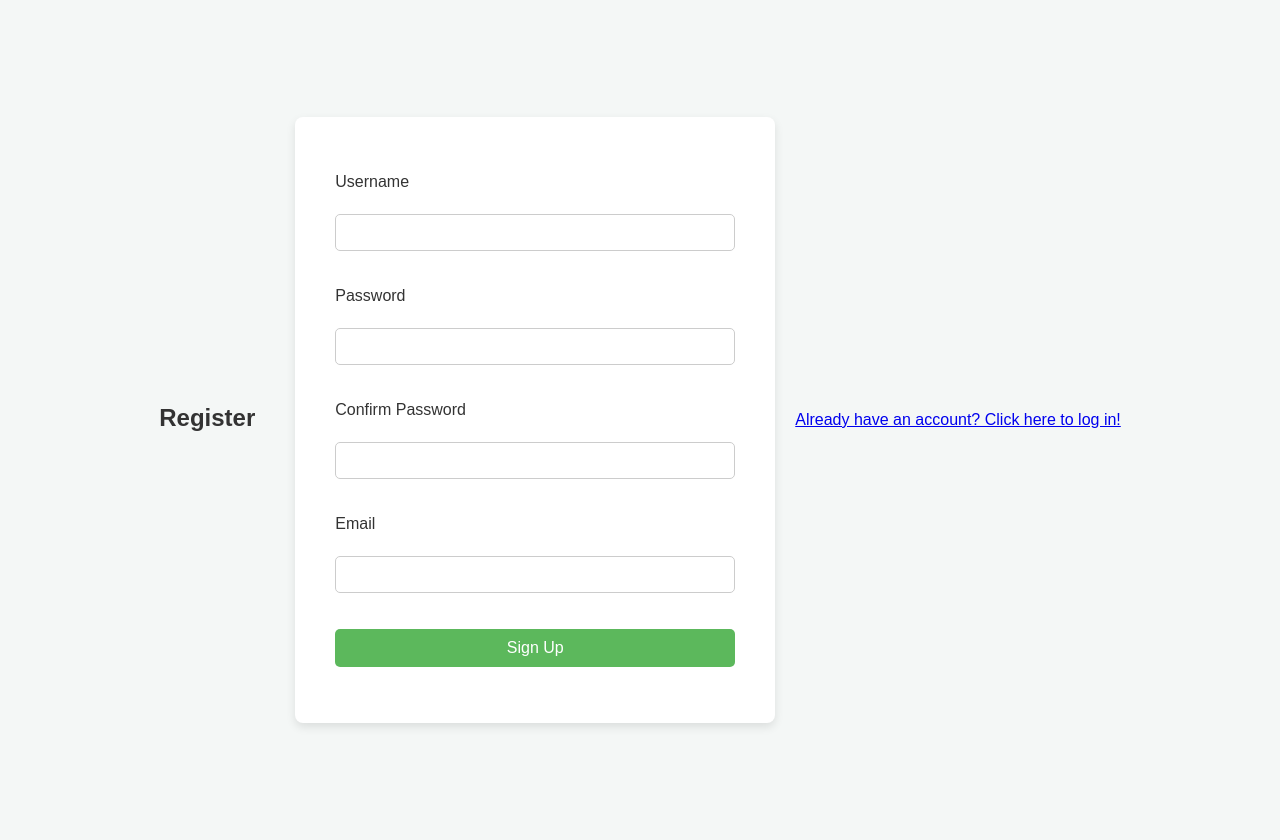
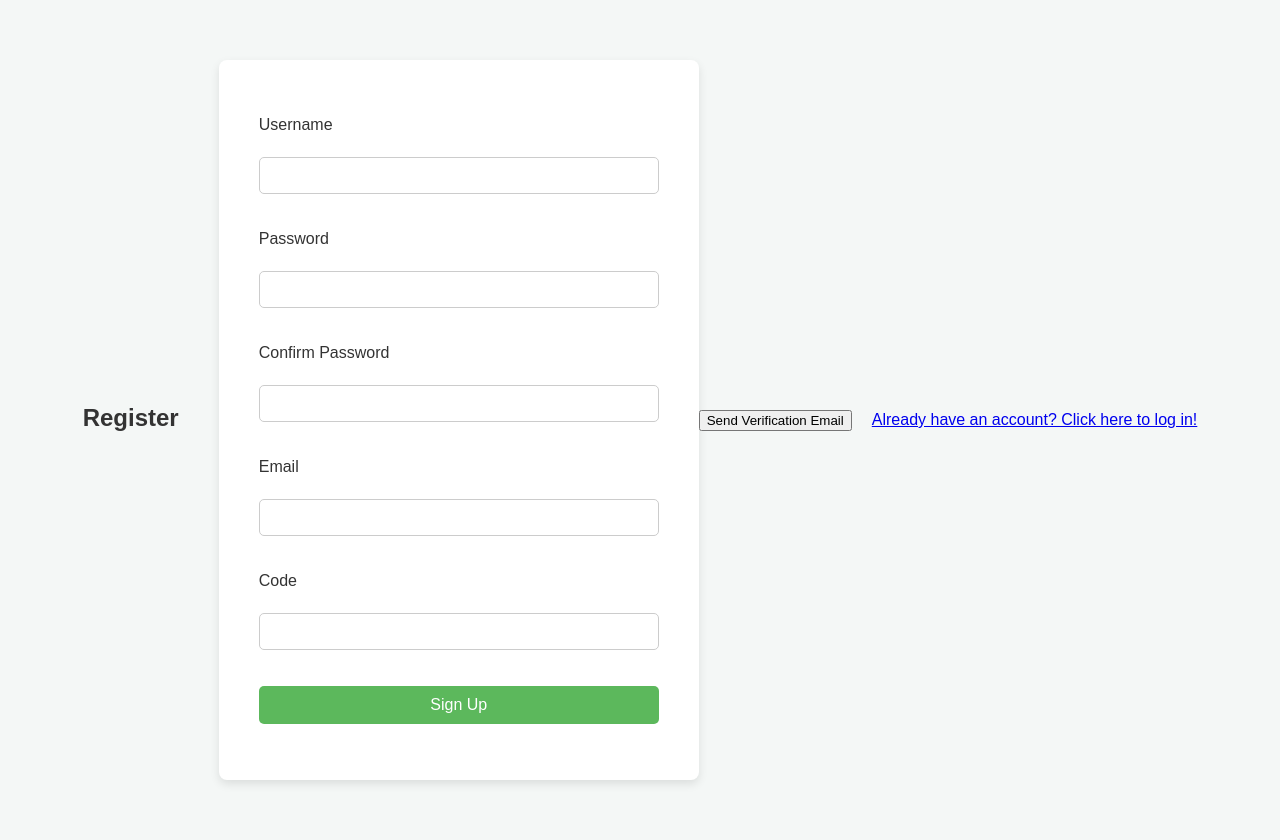
Before and after one commit to SakethSripada/Flask-SocialMedia-Automation, a Flask app: page /register in a window 1280 px wide. Run offline with Flask 3, Linux system fonts and the light colour scheme; some libraries are stand-ins or nearby versions.

Commit message:
Fixed registration verification, it sends a code now instead of a link, and only allows registration after code is entered. csrf protection also enabled.

```diff
--- a/app.py
+++ b/app.py
@@ -10,16 +10,19 @@ from instance.secret import SECRET_KEY, MAIL_DEFAULT_SENDER, MAIL_PASSWORD, MAIL
 from flask_mail import Mail, Message
 from itsdangerous import URLSafeTimedSerializer, SignatureExpired
 from flask_migrate import Migrate
+from datetime import datetime, timedelta
+from flask_wtf.csrf import CSRFProtect
+import json
+import random
 import uuid
 import os
-import datetime
 import sched
 import time
 import threading
 import logging
 
 app = Flask(__name__, template_folder="templates")
-
+csrf = CSRFProtect(app)
 app.config["SQLALCHEMY_DATABASE_URI"] = "sqlite:///app.db?check_same_thread=False"
 db = SQLAlchemy(app)
 migrate = Migrate(app, db)
@@ -40,6 +43,8 @@ class User(db.Model):
     password_hash = db.Column(db.String(128))
     email = db.Column(db.String(120), unique=True, nullable=False)
     email_verified = db.Column(db.Boolean, default=False)
+    verification_code = db.Column(db.String(6))
+    verification_code_expiry = db.Column(db.DateTime)
 
     def set_pass(self, password):
         self.password_hash = generate_password_hash(password)
@@ -59,11 +64,16 @@ s = URLSafeTimedSerializer(app.secret_key)
 
 
 def send_verif_email(user_email):
-    token = s.dumps(user_email, salt="email-confirm")
-    message = Message("Email Verification", recipients=[user_email])
-    link = url_for("confirm_email", token=token, _external=True)
-    message.body = f"Your verification link is: {link}"
-    mail.send(message)
+    user = User.query.filter_by(email=user_email).first()
+    if user:
+        verification_code = "".join([str(random.randint(0, 9)) for _ in range(6)])
+        user.verification_code = verification_code
+        user.verification_code_expiry = datetime.utcnow() + timedelta(minutes=10)
+
+        db.session.commit()
+        message = Message("Email Verification", recipients=[user.email])
+        message.body = f"Your code is: {verification_code}"
+        mail.send(message)
 
 
 class RegisterForm(FlaskForm):
@@ -78,6 +88,7 @@ class RegisterForm(FlaskForm):
                                                                      EqualTo("password",
                                                                              message="Passwords Must Match")])
     email = StringField("Email", validators=[DataRequired(), Email()])
+    verif_code = StringField("Code", validators=[DataRequired()])
     submit = SubmitField("Sign Up")
 
     def validate_username(self, username):
@@ -103,37 +114,43 @@ def home():
     return render_template("index.html")
 
 
-@app.route("/confirm_email/<token>")
-def confirm_email(token):
-    try:
-        email = s.loads(token, salt="email-confirm", max_age=1800)
-    except SignatureExpired:
-        return "<h1>The token has expired.</h1>"
-    user = User.query.filter_by(email=email).first_or_404()
-    if not user.email_verified:
-        user.email_verified = True
-        db.session.commit()
-        return "<h1>Email Verified Successfully.</h1>"
-    else:
-        return "<h1>Email has already been verified successfully</h1>"
+@app.route('/send-verification-email', methods=['POST'])
+def send_verification_email():
+    data = json.loads(request.data)
+    email = data.get('email')
+    user = User.query.filter_by(email=email).first()
+    if user:
+        return jsonify({'message': 'An account with this email already exists.'}), 400
+
+    verification_code = "".join([str(random.randint(0, 9)) for _ in range(6)])
+    expiry = datetime.utcnow() + timedelta(minutes=10)
+
+    session['verification_code'] = verification_code
+    session['verification_email'] = email
+    session['verification_expiry'] = expiry.strftime("%Y-%m-%d %H:%M:%S")
+
+    message = Message("Email Verification", recipients=[email])
+    message.body = f"Your verification code is: {verification_code}"
+    mail.send(message)
+    return jsonify({'message': 'Verification email sent. Please check your inbox.'})
 
 
 @app.route("/register", methods=["GET", "POST"])
 def register():
     form = RegisterForm()
     if form.validate_on_submit():
-        hashed_password = generate_password_hash(form.password.data)
-        user = User(username=form.username.data, password_hash=hashed_password, email=form.email.data)
-        db.session.add(user)
-        try:
+        if (session.get('verification_code') == form.verif_code.data and
+                session.get('verification_email') == form.email.data and
+                datetime.utcnow() <= datetime.strptime(session.get('verification_expiry'), "%Y-%m-%d %H:%M:%S")):
+            hashed_password = generate_password_hash(form.password.data)
+            new_user = User(username=form.username.data, password_hash=hashed_password, email=form.email.data,
+                            email_verified=True)
+            db.session.add(new_user)
             db.session.commit()
-            send_verif_email(user.email)
-            flash(f"Verification email sent to {user.email}", "info")
+            flash("You have been successfully registered and verified. Please log in.", "success")
             return redirect(url_for('login'))
-        except Exception as e:
-            db.session.rollback()
-            flash("An error occurred while registering. Please try again.", "danger")
-            app.logger.error(f"Error during registration: {e}")
+        else:
+            flash("Invalid or expired verification code.", "danger")
     return render_template("register.html", title="Register", form=form)
 
 
@@ -151,8 +168,13 @@ def login():
     if form.validate_on_submit():
         user = User.query.filter_by(username=form.username.data).first()
         if user and user.check_pass(form.password.data):
-            session["user_id"] = user.id
-            return redirect(url_for("home"))
+            if user.email_verified:
+                session["user_id"] = user.id
+                return redirect(url_for("home"))
+            elif not user.email_verified:
+                flash("Email has not been verified. Please verify your email.")
+            else:
+                flash("Unknown Error Encountered.")
         else:
             flash("Login Failed. Check username and password", "danger")
     return render_template("login.html", title="Login", form=form)
@@ -219,8 +241,8 @@ def post_image():
     photo.save(file_path)
 
     if scheduled_time:
-        scheduled_time = datetime.datetime.strptime(scheduled_time, "%Y-%m-%dT%H:%M")
-        post_delay = (scheduled_time - datetime.datetime.now()).total_seconds()
+        scheduled_time = datetime.strptime(scheduled_time, "%Y-%m-%dT%H:%M")
+        post_delay = (scheduled_time - datetime.now()).total_seconds()
         if post_delay > 0:
             sched_item(post_delay, exec_post, username, password, file_path, caption)
             return "Successfully Scheduled."
@@ -240,8 +262,8 @@ def like_post():
     scheduled_time = request.form.get("schedule_time_like")
 
     if scheduled_time:
-        scheduled_time = datetime.datetime.strptime(scheduled_time, "%Y-%m-%dT%H:%M")
-        like_delay = (scheduled_time - datetime.datetime.now()).total_seconds()
+        scheduled_time = datetime.strptime(scheduled_time, "%Y-%m-%dT%H:%M")
+        like_delay = (scheduled_time - datetime.now()).total_seconds()
         if like_delay > 0:
             sched_item(like_delay, exec_like, username, password, media_id)
             return "Successfully Scheduled."
@@ -262,8 +284,8 @@ def comment_ig():
     scheduled_time = request.form.get("schedule_time_com")
 
     if scheduled_time:
-        scheduled_time = datetime.datetime.strptime(scheduled_time, "%Y-%m-%dT%H:%M")
-        comment_delay = (scheduled_time - datetime.datetime.now()).total_seconds()
+        scheduled_time = datetime.strptime(scheduled_time, "%Y-%m-%dT%H:%M")
+        comment_delay = (scheduled_time - datetime.now()).total_seconds()
         if comment_delay > 0:
             sched_item(comment_delay, exec_comment, username, password, media_id, comment)
             return "Successfully Scheduled."
@@ -274,5 +296,16 @@ def comment_ig():
         exec_comment(username, password, media_id, comment)
         return "Successfully Commented."
 
+
+@app.cli.command("delete-users")
+def delete_users():
+    try:
+        num_deleted = User.query.delete()
+        db.session.commit()
+        print(f"Deleted {num_deleted} users.")
+    except Exception as e:
+        db.session.rollback()
+        print(f"An error occurred: {e}")
+
 # if __name__ == '__main__':
 # app.run(debug=True)
--- a/instructions.txt
+++ b/instructions.txt
@@ -5,3 +5,7 @@ flask db migrate -m "initial migration"
 flask db upgrade
 
 IF YOU DO NOT RUN THESE COMMANDS, THE TABLE WILL NOT BE CREATED IN THE DB, AND THE APP WILL NOT WORK!
+
+Any time you make a change to the database, RUN:
+flask db migrate -m "Your change message"
+flaks db upgrade
--- a/templates/register.html
+++ b/templates/register.html
@@ -38,8 +38,44 @@
                 <span style="color: red;">[{{ error }}]</span>
             {% endfor %}
         </p>
+        <p>
+            {{ form.verif_code.label }}<br>
+            {{ form.verif_code(size=32) }}<br>
+            {% for error in form.verif_code.errors %}
+                <span style="color: red;">[{{ error }}]</span>
+            {% endfor %}
+        </p>
         <p>{{ form.submit() }}</p>
     </form>
+    <button type="button" id="sendVerifEmail">Send Verification Email</button>
     <a href="{{ url_for('login') }}">Already have an account? Click here to log in!</a>
+
+    <script>
+        document.getElementById('sendVerifEmail').addEventListener('click', function() {
+            let email = document.querySelector('input[name="email"]').value;
+            fetch('/send-verification-email', {
+                method: 'POST',
+                headers: {
+                    'Content-Type': 'application/json',
+                    'X-CSRFToken': "{{ csrf_token() }}"
+                },
+                body: JSON.stringify({email: email}),
+            })
+            .then(response => {
+                if (response.ok) {
+                    return response.json();
+                }
+                throw new Error('Network response was not ok.');
+            })
+            .then(data => {
+                alert(data.message);
+            })
+            .catch((error) => {
+                console.error('Error:', error);
+                alert('Error sending verification email.');
+            });
+        });
+    </script>
+
 </body>
 </html>
```
